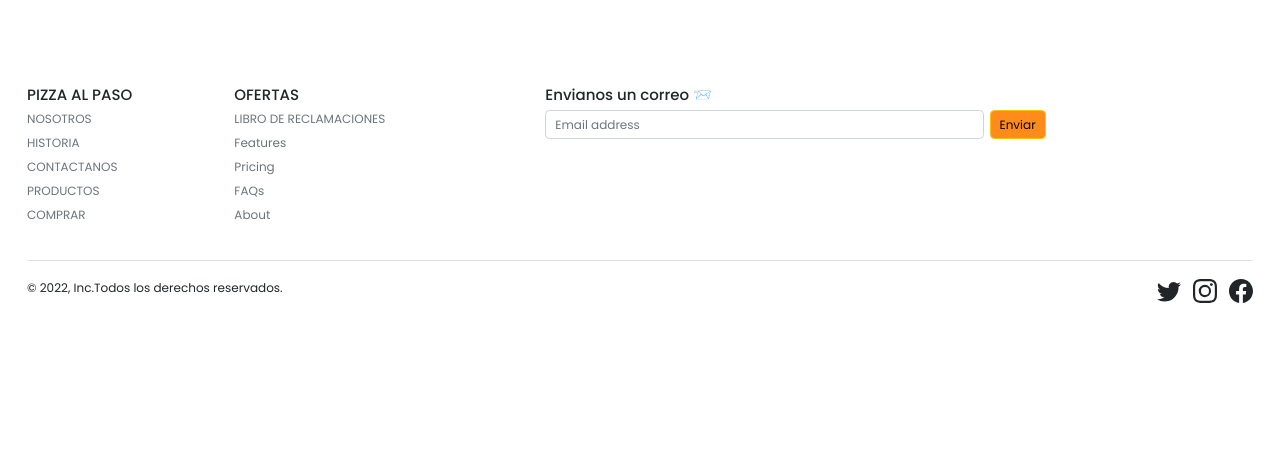
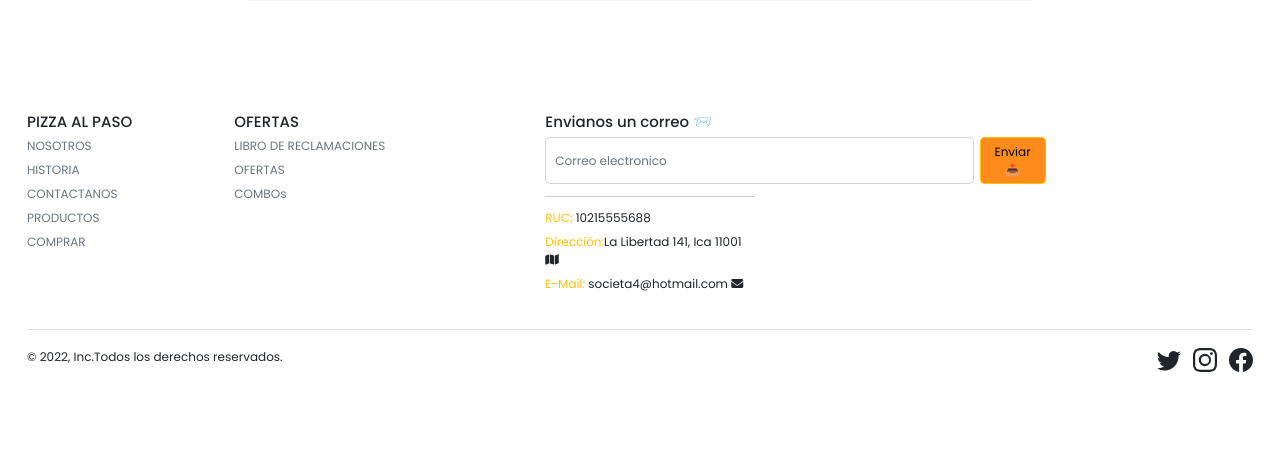
Before and after one commit to Georgui716371/WEB, a PHP site: page / in a window 1280 px wide. Shown: the part 3515-3975 px from the top of the page. Before the commit the page ends 3818 px from the top, so only its background shows below. Run offline with PHP 8.4, Linux system fonts and the light colour scheme; some libraries are stand-ins or nearby versions.

Commit message:
Todo correcto , listo para entrgar

```diff
--- a/CSS/style-home.css
+++ b/CSS/style-home.css
@@ -452,7 +452,7 @@
 
       font-size: 3rem;
       font-weight: bold;
-      font-family: serif;
+      font-family:'Poppins';
 
     }
 
@@ -514,7 +514,7 @@
 
     .nosotros-div .menu-nosotros .columna-nosotros p {
 
-      font-family: serif;
+      font-family:'Poppins';
       font-weight: 1.2rem;
 
 
@@ -544,7 +544,7 @@
 
     .contact-form-content .title {
       font-size: 3rem;
-      font-family: serif;
+      font-family:'Poppins';
       font-weight: bold;
       color: var(--color-logo);
       padding: 1rem;
--- a/carrito/productos.php
+++ b/carrito/productos.php
@@ -175,7 +175,7 @@ opacity: 0;
       <div class=" card-color col-12 col-md-4 col-sm-6 col-sm-12">
         <div class=" card m-1">
           <div class="card-body d-flex flex-column">
-            <img src=""  width="280px" height="280px"  alt=""  class="justify-content-center ">
+            <img src=""  width="300px" height="300px"  alt=""  class="justify-content-center ">
             <h5 class="text-center titulo-producto">Titulo</h5>
             <div class="container d-flex align-items-center justify-content-between">
               <h6 class=" badge bg-secondary">PRECIO</h6>
--- a/carrito/style-productos.css
+++ b/carrito/style-productos.css
@@ -4,11 +4,13 @@
 *{
     font-family: 'Signika Negative', sans-serif;
 }
+:root {
+    --color-logo: #ff8c1a;
+}
 .titulo-producto{
     font-family: 'Signika Negative', sans-serif;
     padding: 5px;
     display: block;
-    border: 1px solid black;
 }
 .titulo-pagina{
     font-family: 'Signika Negative', sans-serif;
--- a/index.php
+++ b/index.php
@@ -289,16 +289,10 @@ session_start();
               <a href="librodereclamaciones.php" class="nav-link p-0 text-muted">LIBRO DE RECLAMACIONES</a>
             </li>
             <li class="nav-item mb-2">
-              <a href="#" class="nav-link p-0 text-muted">Features</a>
+              <a href="#" class="nav-link p-0 text-muted">OFERTAS</a>
             </li>
             <li class="nav-item mb-2">
-              <a href="#" class="nav-link p-0 text-muted">Pricing</a>
-            </li>
-            <li class="nav-item mb-2">
-              <a href="#" class="nav-link p-0 text-muted">FAQs</a>
-            </li>
-            <li class="nav-item mb-2">
-              <a href="#" class="nav-link p-0 text-muted">About</a>
+              <a href="#" class="nav-link p-0 text-muted">COMBOs</a>
             </li>
           </ul>
         </div>
@@ -307,11 +301,25 @@ session_start();
           <form>
             <h5>Envianos un correo 📨</h5>
             <div class="d-flex flex-column flex-sm-row w-100 gap-2">
-              <label for="newsletter1" class="visually-hidden">Correo Electronico</label>
-              <input id="newsletter1" type="text" class="form-control" placeholder="Email address" />
-              <button class="btn btn-warning" type="button">Enviar</button>
+              <label for="newsletter1" class="visually-hidden"></label>
+              <input id="newsletter1" type="text" class="form-control" placeholder="Correo electronico " />
+              <button class="btn btn-warning" type="button">Enviar 📤</button>
             </div>
           </form>
+          <div class="col-5 ">
+          <hr>
+          <ul class="nav flex-column">
+            <li class="nav-item mb-2">
+             <span class="text-warning font-weight-bold"> RUC:</span> 10215555688
+            </li>
+            <li class="nav-item mb-2">
+             <span class="text-warning font-weight-bold">Dirección:</span>La Libertad 141, Ica 11001  <i class="fa-solid fa-map" ></i>
+            </li>
+            <li class="nav-item mb-2">
+            <span class="text-warning font-weight-bold"> E-Mail:</span> societa4@hotmail.com  <i class="fa-solid fa-envelope"></i>
+            </li>
+          </ul>
+        </div>
         </div>
       </div>
 
@@ -319,17 +327,17 @@ session_start();
         <p>&copy; 2022, Inc.Todos los derechos reservados.</p>
         <ul class="list-unstyled d-flex">
           <li class="ms-3">
-            <a class="link-dark" href="#"><svg class="bi" width="24" height="24">
+            <a class="link-dark" href="https://twitter.com/"><svg class="bi" width="24" height="24">
                 <use xlink:href="#twitter" />
               </svg></a>
           </li>
           <li class="ms-3">
-            <a class="link-dark" href="#"><svg class="bi" width="24" height="24">
+            <a class="link-dark" href="https://www.instagram.com/pizzas_al_paso/"><svg class="bi" width="24" height="24">
                 <use xlink:href="#instagram" />
               </svg></a>
           </li>
           <li class="ms-3">
-            <a class="link-dark" href="#"><svg class="bi" width="24" height="24">
+            <a class="link-dark" href="https://www.facebook.com/profile.php?id=100063580178149&sk=about"><svg class="bi" width="24" height="24">
                 <use xlink:href="#facebook" />
               </svg></a>
           </li>
--- a/registro.php
+++ b/registro.php
@@ -87,7 +87,7 @@
               <a href="librodereclamaciones.php" class="nav-link p-0 text-muted">LIBRO DE RECLAMACIONES</a>
             </li>
             <li class="nav-item mb-2">
-              <a href="#" class="nav-link p-0 text-muted">Features</a>
+              <a href="#" class="nav-link p-0 text-muted"></a>
             </li>
             <li class="nav-item mb-2">
               <a href="#" class="nav-link p-0 text-muted">Pricing</a>
```
